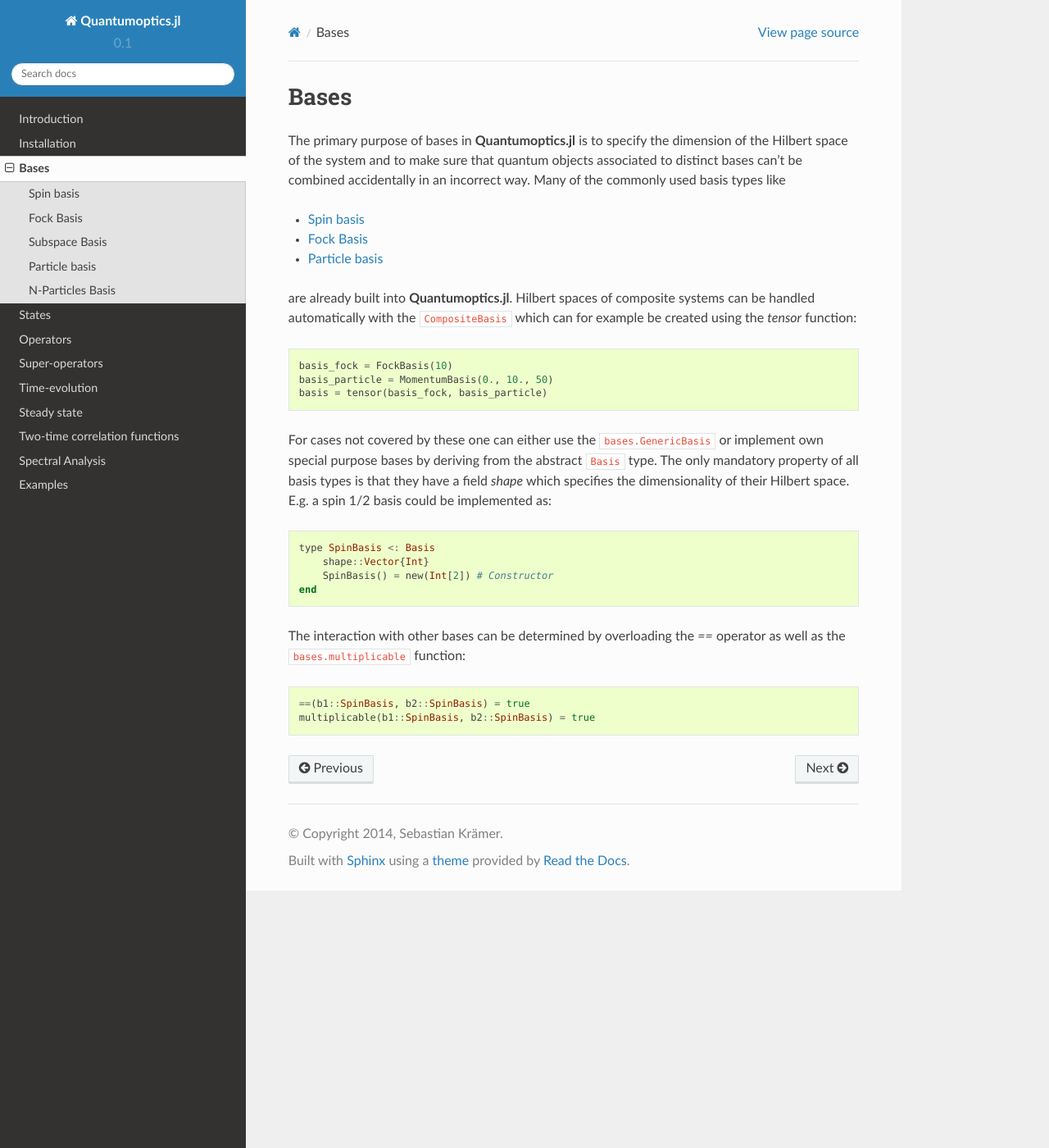
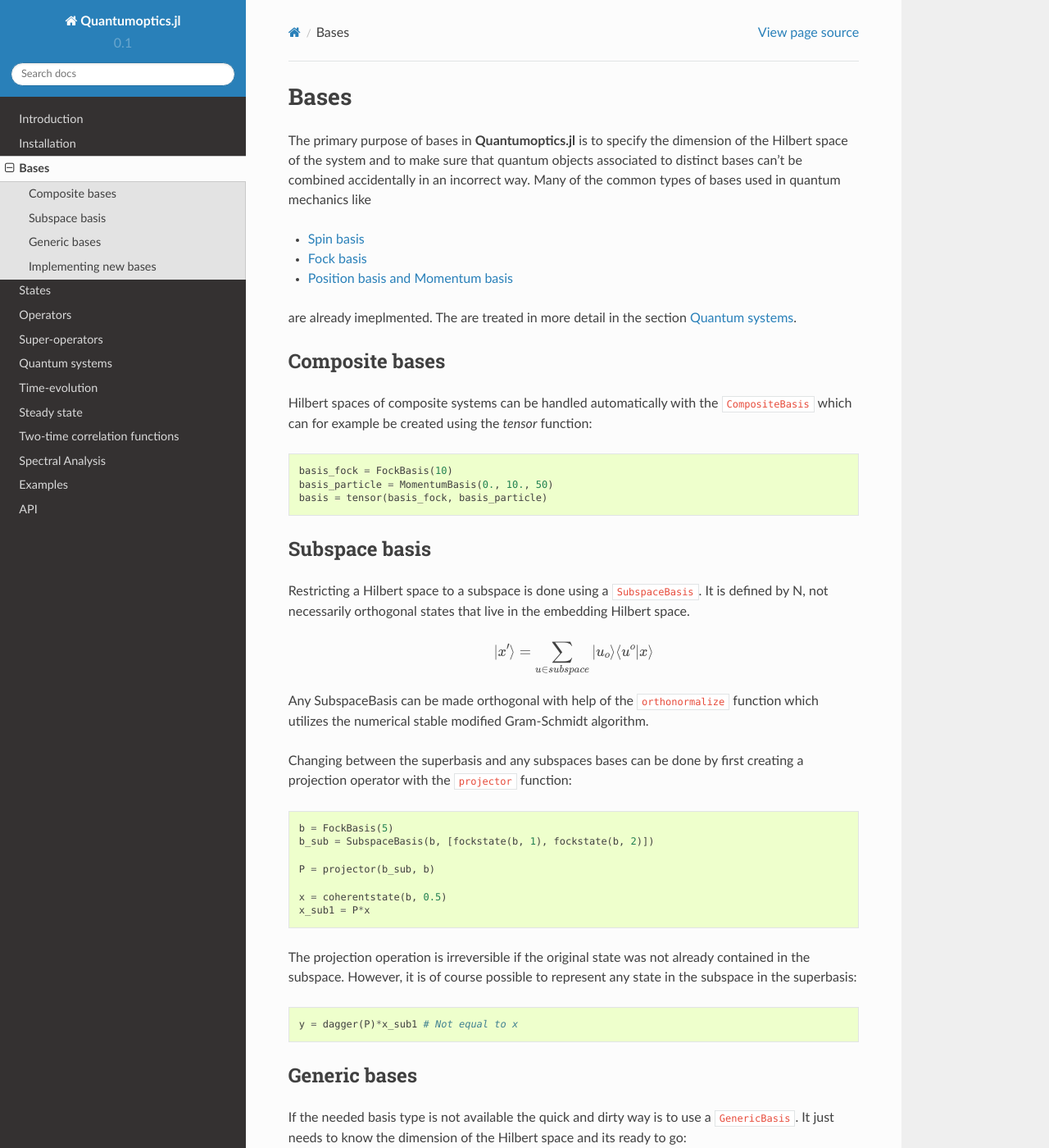
Before and after one commit to ymuv1/QuantumOptics.jl, a Sphinx documentation site: the page built from docs/source/bases.rst, in a window 1280 px wide and 1400 px high. Shown: the whole window at 82% size. Built offline with Sphinx 7.4.7 and the Read the Docs theme 2.0.0, drawn with Linux system fonts in a browser that asks for light colours; pages that are not in the unit, such as notebooks, are missing from menus; cross-references to code outside the pages are shown as plain code; some of the changed text lies outside the part shown.

Commit message:
Improve docs.

```diff
--- a/docs/source/bases.rst
+++ b/docs/source/bases.rst
@@ -3,36 +3,72 @@
 Bases
 =====
 
-The primary purpose of bases in **Quantumoptics.jl** is to specify the dimension of the Hilbert space of the system and to make sure that quantum objects associated to distinct bases can't be combined accidentally in an incorrect way. Many of the commonly used basis types like
+The primary purpose of bases in **Quantumoptics.jl** is to specify the dimension of the Hilbert space of the system and to make sure that quantum objects associated to distinct bases can't be combined accidentally in an incorrect way. Many of the common types of bases used in quantum mechanics like
 
-* :ref:`section-spin`
-* :ref:`section-fock`
-* :ref:`section-particle`
+* :ref:`Spin basis <section-spin>`
+* :ref:`Fock basis <section-fock>`
+* :ref:`Position basis and Momentum basis <section-particle>`
 
-are already built into **Quantumoptics.jl**. Hilbert spaces of composite systems can be handled automatically with the :jl:type:`CompositeBasis` which can for example be created using the `tensor` function::
+are already imeplmented. The are treated in more detail in the section :ref:`section-quantumsystems`.
+
+
+Composite bases
+---------------
+
+Hilbert spaces of composite systems can be handled automatically with the :jl:type:`CompositeBasis` which can for example be created using the `tensor` function::
 
     basis_fock = FockBasis(10)
     basis_particle = MomentumBasis(0., 10., 50)
     basis = tensor(basis_fock, basis_particle)
 
-For cases not covered by these one can either use the :jl:type:`bases.GenericBasis` or implement own special purpose bases by deriving from the abstract :jl:abstract:`Basis` type. The only mandatory property of all basis types is that they have a field `shape` which specifies the dimensionality of their Hilbert space. E.g. a spin 1/2 basis could be implemented as::
+
+Subspace basis
+--------------
+
+Restricting a Hilbert space to a subspace is done using a :jl:type:`SubspaceBasis`. It is defined by N, not necessarily orthogonal states that live in the embedding Hilbert space.
+
+.. math::
+
+    | x^\prime \rangle
+            = \sum_{u \in subspace}
+                    |u_o \rangle \langle u^o
+                        | x \rangle
+
+Any SubspaceBasis can be made orthogonal with help of the :jl:func:`orthonormalize` function which utilizes the numerical stable modified Gram-Schmidt algorithm.
+
+Changing between the superbasis and any subspaces bases can be done by first creating a projection operator with the :jl:func:`projector` function::
+
+    b = FockBasis(5)
+    b_sub = SubspaceBasis(b, [fockstate(b, 1), fockstate(b, 2)])
+
+    P = projector(b_sub, b)
+
+    x = coherentstate(b, 0.5)
+    x_sub1 = P*x
+
+The projection operation is irreversible if the original state was not already contained in the subspace. However, it is of course possible to represent any state in the subspace in the superbasis::
+
+    y = dagger(P)*x_sub1 # Not equal to x
+
+
+Generic bases
+-------------
+
+If the needed basis type is not available the quick and dirty way is to use a :jl:type:`GenericBasis`. It just needs to know the dimension of the Hilbert space and its ready to go::
+
+    b = GenericBasis(5)
+
+However, since operators and states represented in any generic basis can be combined as long as the bases have the same dimension it might lead to errors that otherwise could have been caught easily.
+
+
+Implementing new bases
+----------------------
+
+The cleaner way is to implement own special purpose bases by deriving from the abstract :jl:abstract:`Basis` type. The only mandatory property of all basis types is that they have a field `shape` which specifies the dimensionality of their Hilbert space. E.g. a spin 1/2 basis could be implemented as::
 
     type SpinBasis <: Basis
         shape::Vector{Int}
         SpinBasis() = new(Int[2]) # Constructor
     end
 
-The interaction with other bases can be determined by overloading the `==` operator as well as the :jl:func:`bases.multiplicable` function::
-
-    ==(b1::SpinBasis, b2::SpinBasis) = true
-    multiplicable(b1::SpinBasis, b2::SpinBasis) = true
-
-
-.. toctree::
-    :hidden:
-
-    spin
-    fock
-    subspace
-    particle
-    nparticles
+The interaction with other bases can be determined by overloading the `==` operator as well as the :jl:func:`bases.multiplicable` function which allow to control the behaviour when interaction with other bases.
--- a/docs/source/index.rst
+++ b/docs/source/index.rst
@@ -11,8 +11,10 @@ Quantumoptics.jl
     states
     operators
     superoperators
+    quantumsystems
     timeevolution
     steadystate
     correlations
     spectralanalysis
     examples
+    api
--- /dev/null
+++ b/docs/source/quantumsystems.rst
@@ -0,0 +1,12 @@
+.. _section-quantumsystems:
+
+Quantum systems
+===============
+
+
+.. toctree::
+
+    spin
+    fock
+    particle
+    nparticles
```
Also changed, not shown: docs/source/api.rst (added, +95 -0 lines), docs/source/nparticles.rst (+0 -11 lines), docs/source/particle.rst (+3 -8 lines), docs/source/subspace.rst (deleted, +0 -36 lines).
